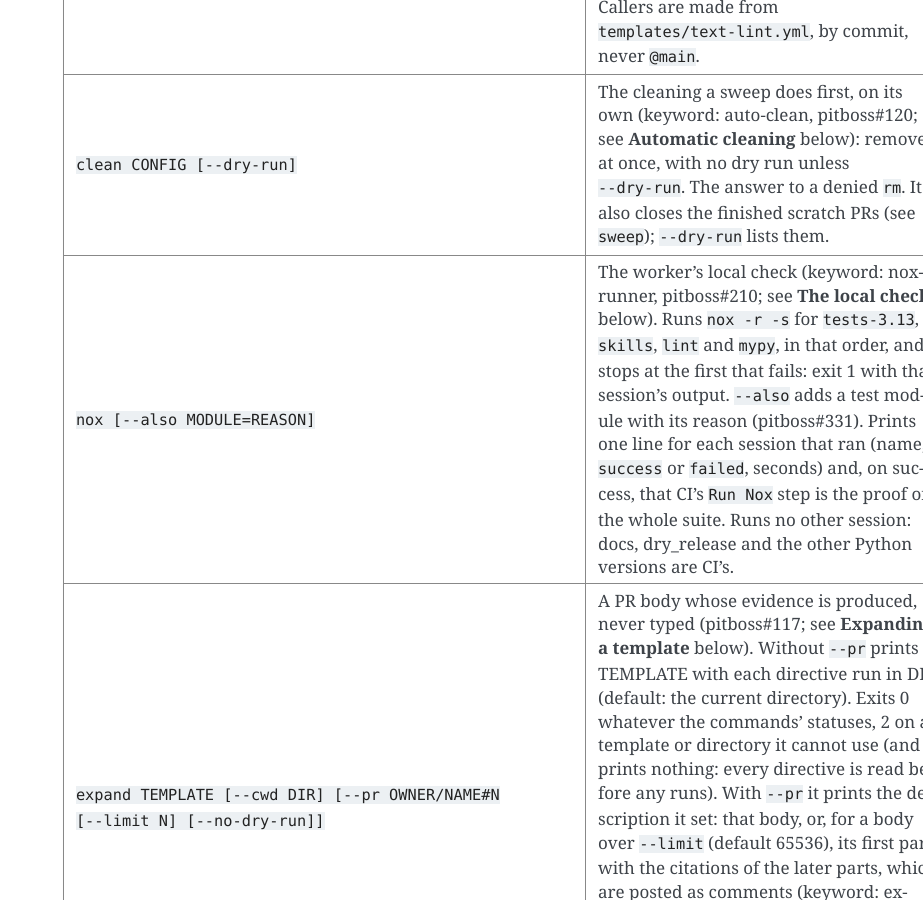
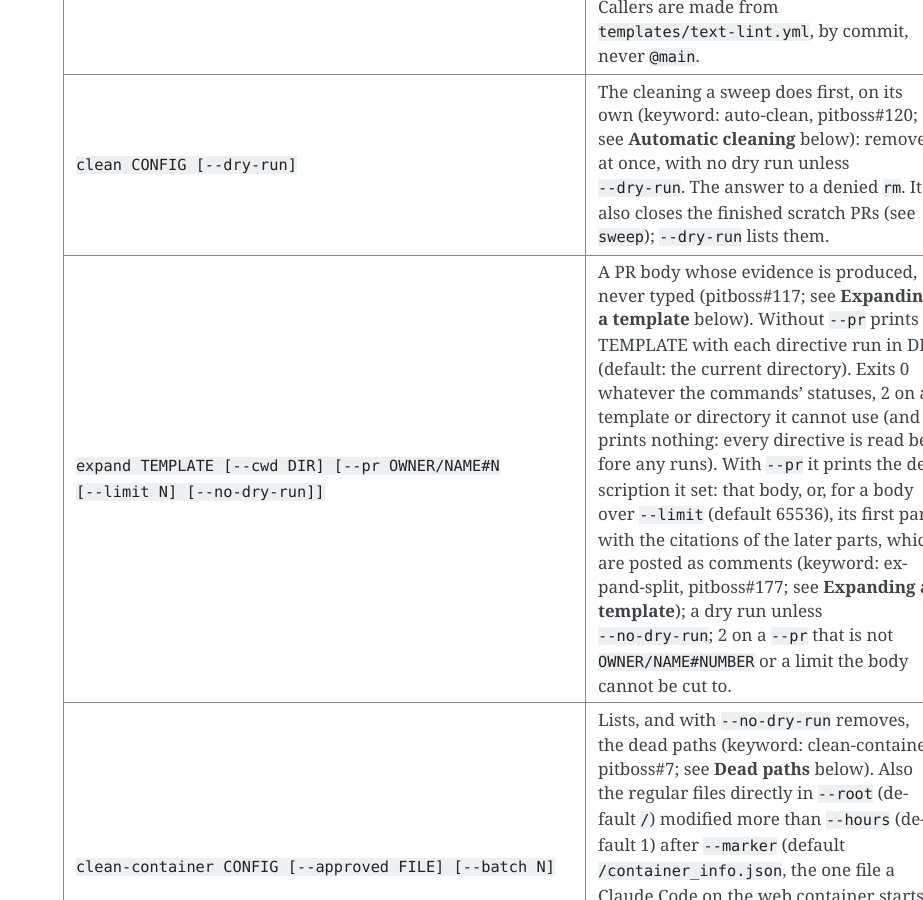
Before and after one commit to dev-skill-up/pitboss, a Sphinx documentation site: the page built from doc/design.rst, in a window 1280 px wide and 900 px high, scrolled down 10919 px. Shown: the whole window, without its empty margins (357-1280 px from the left). Built offline with Sphinx 7.4.7, drawn with Linux system fonts in a browser that asks for light colours.

Commit message:
Remove the nox rows the removal of positional modules made false
Co-Authored-By: Claude Sonnet 5.5 <noreply@anthropic.com>
Claude-Session: https://claude.ai/code/session_01HwLsLtFgHv4ix6TZzPYRcT

```diff
--- a/doc/design.rst
+++ b/doc/design.rst
@@ -349,16 +349,6 @@ Commands
        pitboss#120; see **Automatic cleaning** below): removes at once, with no
        dry run unless ``--dry-run``. The answer to a denied ``rm``. It also
        closes the finished scratch PRs (see ``sweep``); ``--dry-run`` lists them.
-   * - ``nox [--also MODULE=REASON]``
-     - The worker's local check (keyword: nox-runner, pitboss#210; see
-       **The local check** below). Runs ``nox -r -s`` for ``tests-3.13``,
-       ``skills``, ``lint`` and ``mypy``, in that order, and stops at the
-       first that fails: exit 1 with that session's output. ``--also`` adds a
-       test module with its reason (pitboss#331). Prints one line for
-       each session that ran (name, ``success`` or ``failed``, seconds) and, on
-       success, that CI's ``Run Nox`` step is the proof of the whole suite.
-       Runs no other session: docs, dry_release and the other Python versions
-       are CI's.
    * - ``expand TEMPLATE [--cwd DIR] [--pr OWNER/NAME#N [--limit N] [--no-dry-run]]``
      - A PR body whose evidence is produced, never typed (pitboss#117; see
        **Expanding a template** below). Without ``--pr``
```
Also changed, not shown: plugins/pitboss/skills/sweep/SKILL.md (+0 -1 lines), 1 other file.
